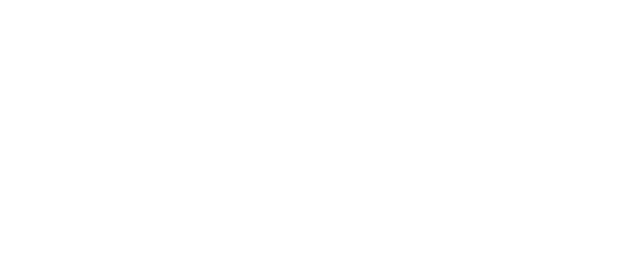
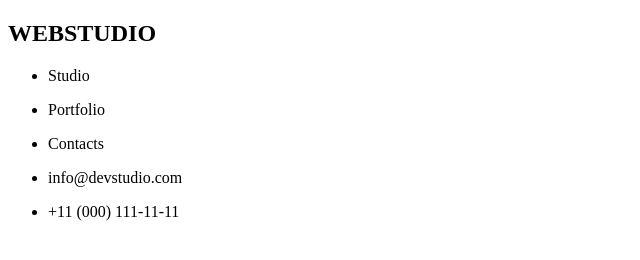
Before and after one commit to andrewwwmatsko/goit-markup-hw-01, a plain HTML site: page index.html in a window 1280 px wide. Shown: the whole page, without its empty margins (0-640 px from the left). Drawn offline with Linux system fonts and the light colour scheme.

Commit message:
Update index.html
Header and navigation has been created.

```diff
--- a/index.html
+++ b/index.html
@@ -5,5 +5,23 @@
     <meta name="viewport" content="width=device-width, initial-scale=1.0" />
     <title>Effective Solutions for Your Business</title>
   </head>
-  <body></body>
+  <body>
+    <header>
+      <nav>
+        <h2>WEBSTUDIO</h2>
+
+        <ul>
+          <li><p>Studio</p></li>
+          <li><p>Portfolio</p></li>
+          <li><p>Contacts</p></li>
+          <li><p>info@devstudio.com</p></li>
+          <li>+11 (000) 111-11-11</li>
+        </ul>
+      </nav>
+    </header>
+
+    <main></main>
+
+    <footer></footer>
+  </body>
 </html>
```
